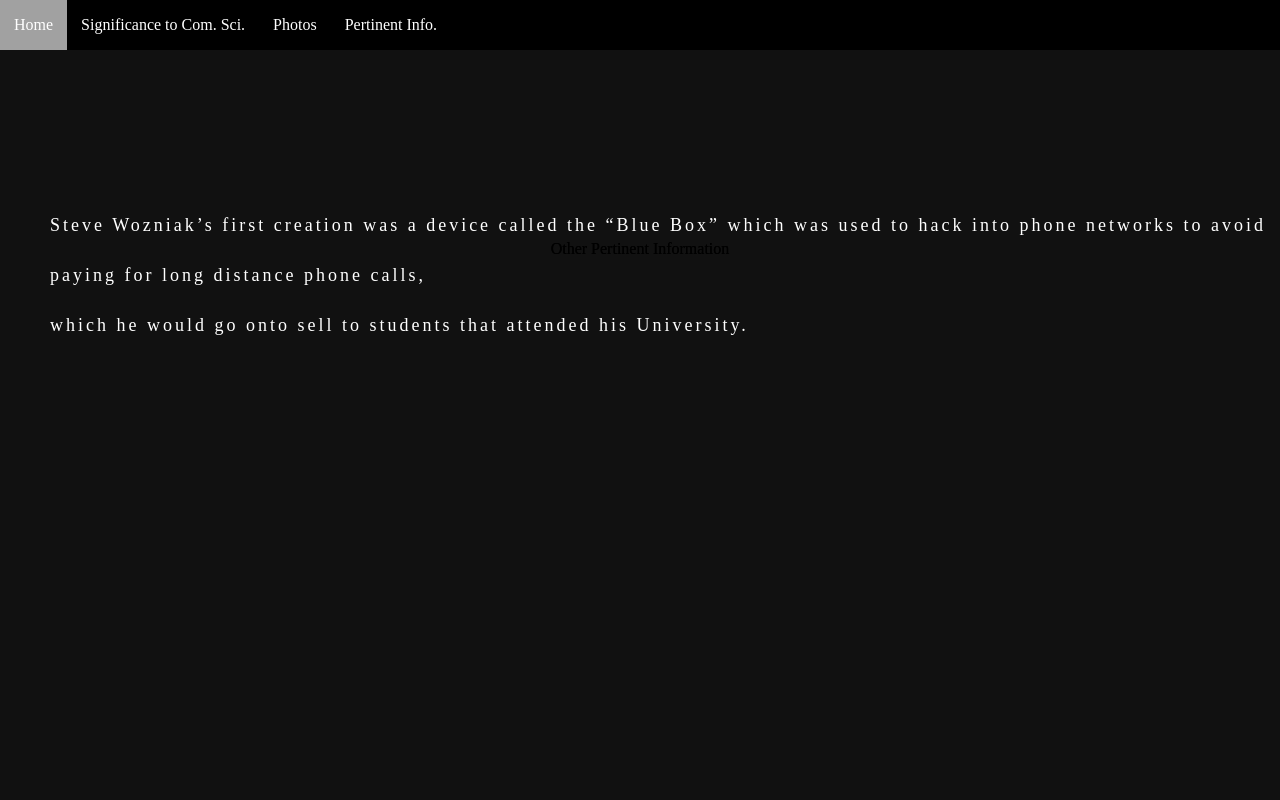
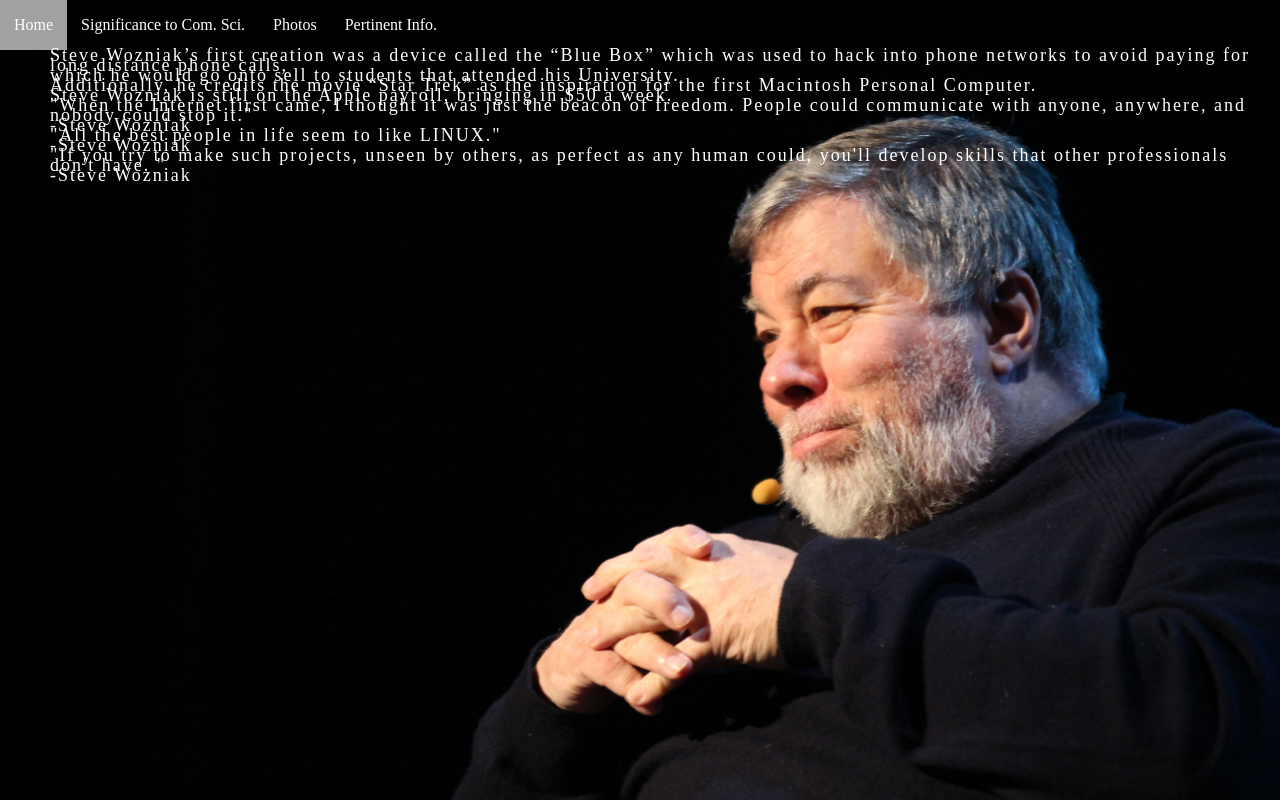
Before and after one commit to KENCH-N/History-Of-Computer, a plain HTML site: page OtherInfo.html in a window 1280 px wide. Shown: the top 800 px of the page. Drawn offline with Linux system fonts and the light colour scheme.

Commit message:
Update OtherInfo.html

```diff
--- a/OtherInfo.html
+++ b/OtherInfo.html
@@ -30,14 +30,11 @@
         }
 
         .text {
-          height:500px;
-          background-color: #111;
           font-size: 18px;
           color: white;
-          padding-top: 150px;
           padding-left: 50px;
-          letter-spacing: 3px;
-          line-height: 50px;
+          letter-spacing: 2px;
+          line-height: 10px;
         }
       </style>
     </head>
```
